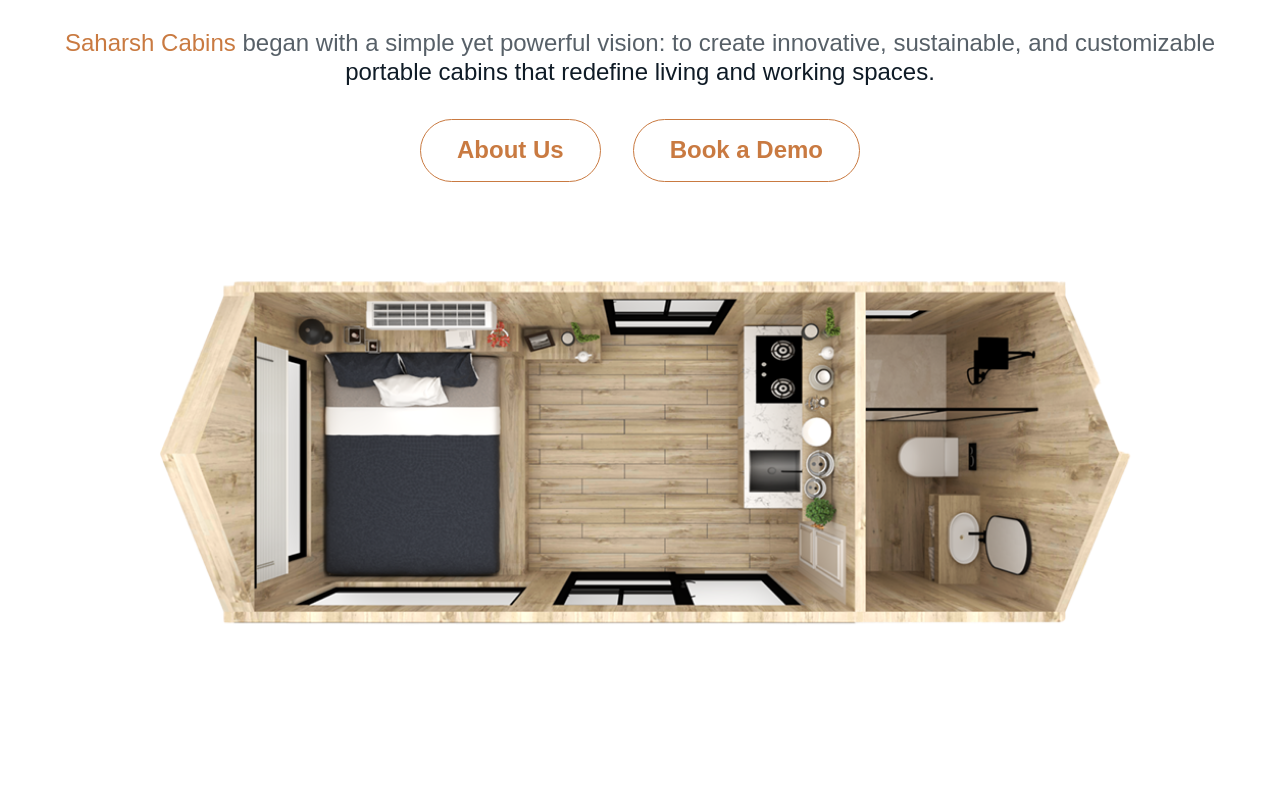
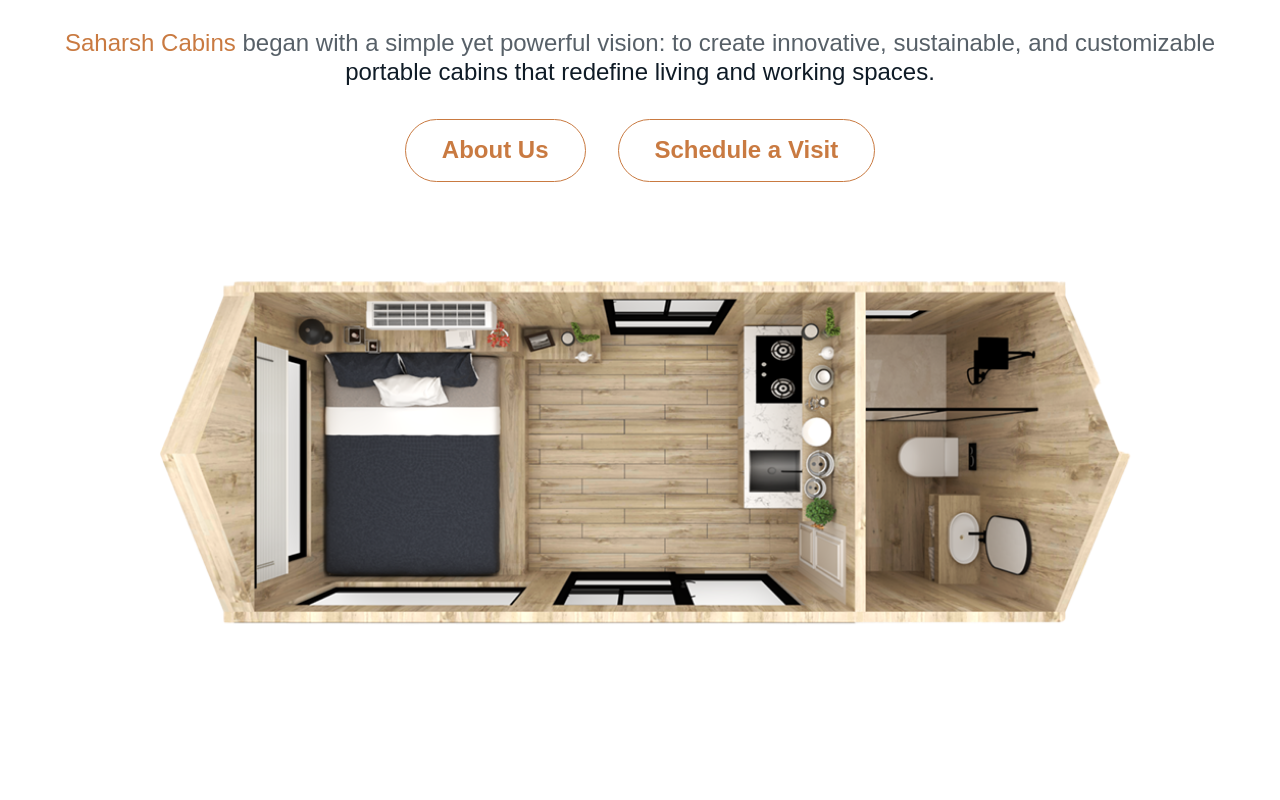
Before and after one commit to saharshcabins/saharshweb, a Next.js app: page / in a window 1280 px wide. Shown: the part 1420-2220 px from the top of the page. Built offline with nearby package versions, Linux system fonts and the light colour scheme.

Commit message:
fix:added the correct button text

```diff
--- a/src/components/layout/CabinSection.tsx
+++ b/src/components/layout/CabinSection.tsx
@@ -23,7 +23,7 @@ const CabinSection = () => {
       />
       <div className="flex flex-row justify-center gap-8">
         <Button text="About Us" />
-        <Button text="Book a Demo" />
+        <Button text="Schedule a Visit" />
       </div>
 
       {/* Image Container */}
```
